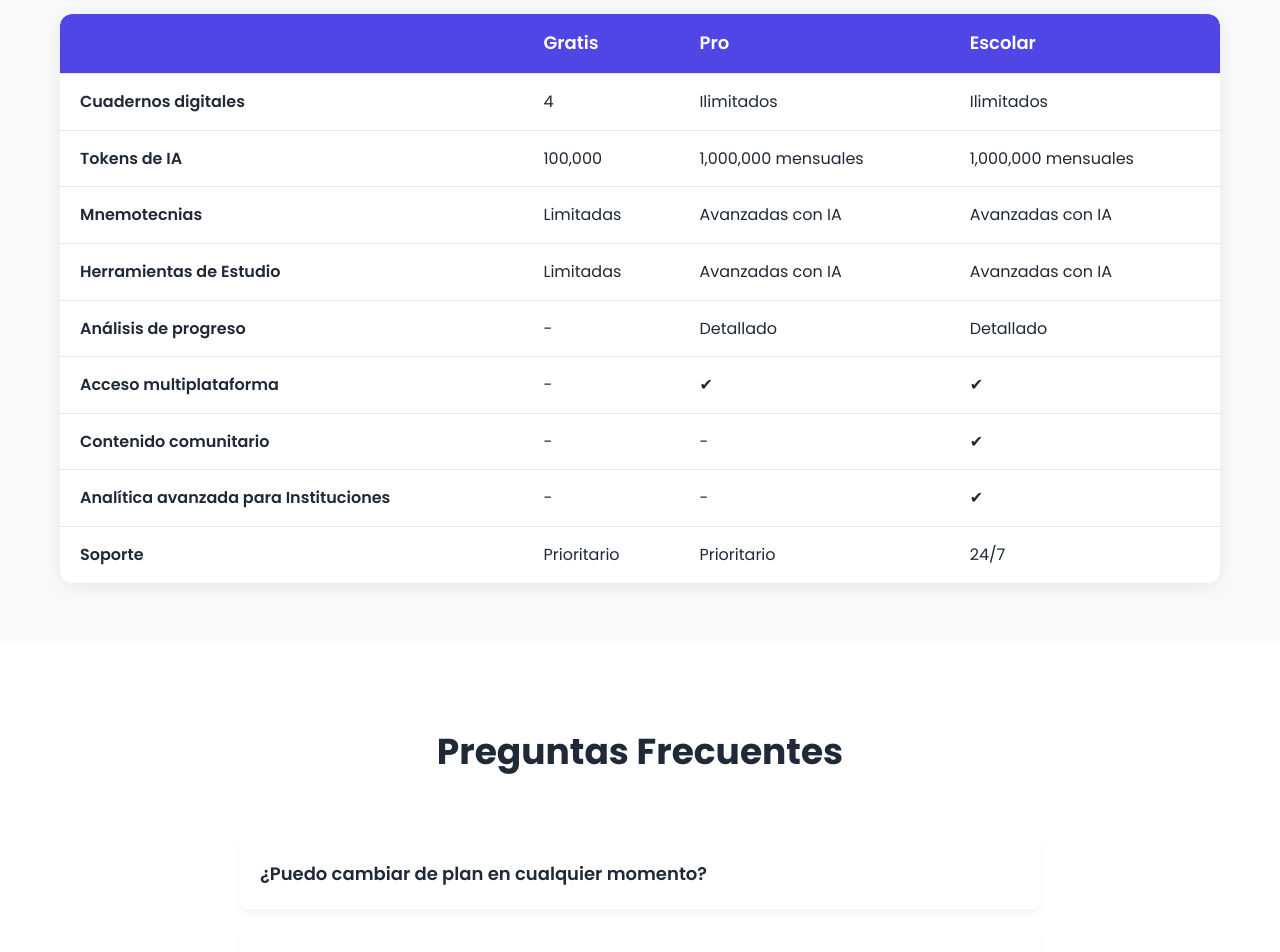
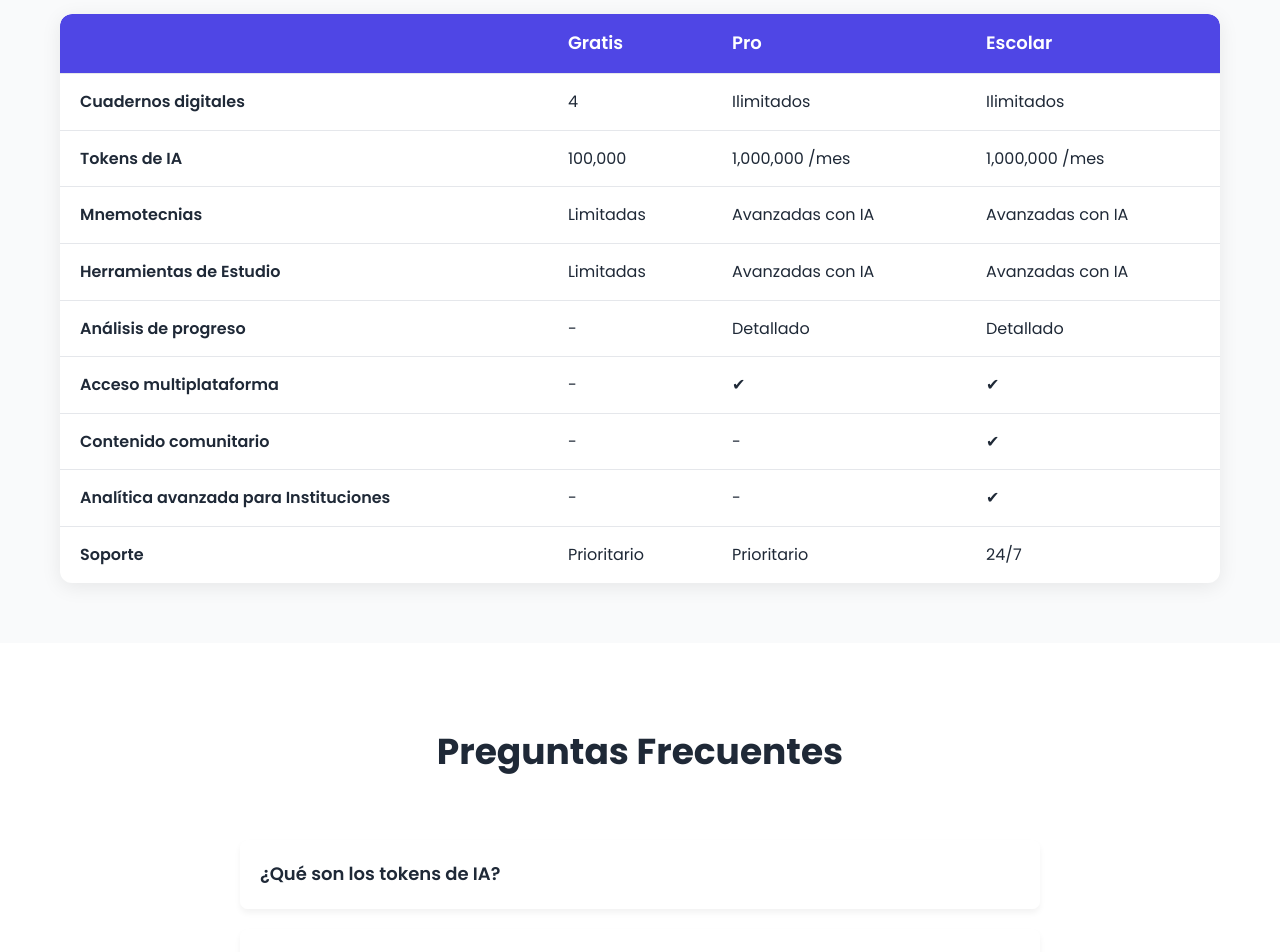
Before and after one commit to rubenelhore/simonkey-react, a React (Vite) app: page /pricing in a window 1280 px wide. Shown: the part 1680-2632 px from the top of the page. Built offline with nearby package versions, Linux system fonts and the light colour scheme.

Commit message:
Se agrega la FAQ sobre los tokens IA

```diff
--- a/src/pages/Pricing.tsx
+++ b/src/pages/Pricing.tsx
@@ -189,8 +189,8 @@ const Pricing: React.FC = () => {
               <tr>
                 <td>Tokens de IA</td>
                 <td>100,000</td>
-                <td>1,000,000 mensuales</td>
-                <td>1,000,000 mensuales</td>
+                <td>1,000,000 /mes</td>
+                <td>1,000,000 /mes</td>
               </tr>
               <tr>
                 <td>Mnemotecnias</td>
@@ -244,6 +244,24 @@ const Pricing: React.FC = () => {
         <div className="container">
           <h2 className="faq-title">Preguntas Frecuentes</h2>
           <div className="faq-list">
+
+          <div className="faq-item">
+              <div
+                className="faq-question"
+                onClick={() => toggleFAQ(4)}
+              >
+                <span className="faq-question-text">
+                  ¿Qué son los tokens de IA?
+                </span>
+              </div>
+              <div
+                className="faq-answer"
+                style={{ display: activeQuestion === 4 ? 'block' : 'none' }}
+              >
+                Los tokens de IA son la moneda virtual que utilizamos para medir el uso de las herramientas de inteligencia artificial en Simonkey. Cada acción que realices con la IA, como extraer contenido o crear mnemotecnias, consume tokens. Los planes de pago incluyen una cantidad mensual de tokens.
+              </div>
+            </div>
+
             <div className="faq-item">
               <div
                 className="faq-question"
```
